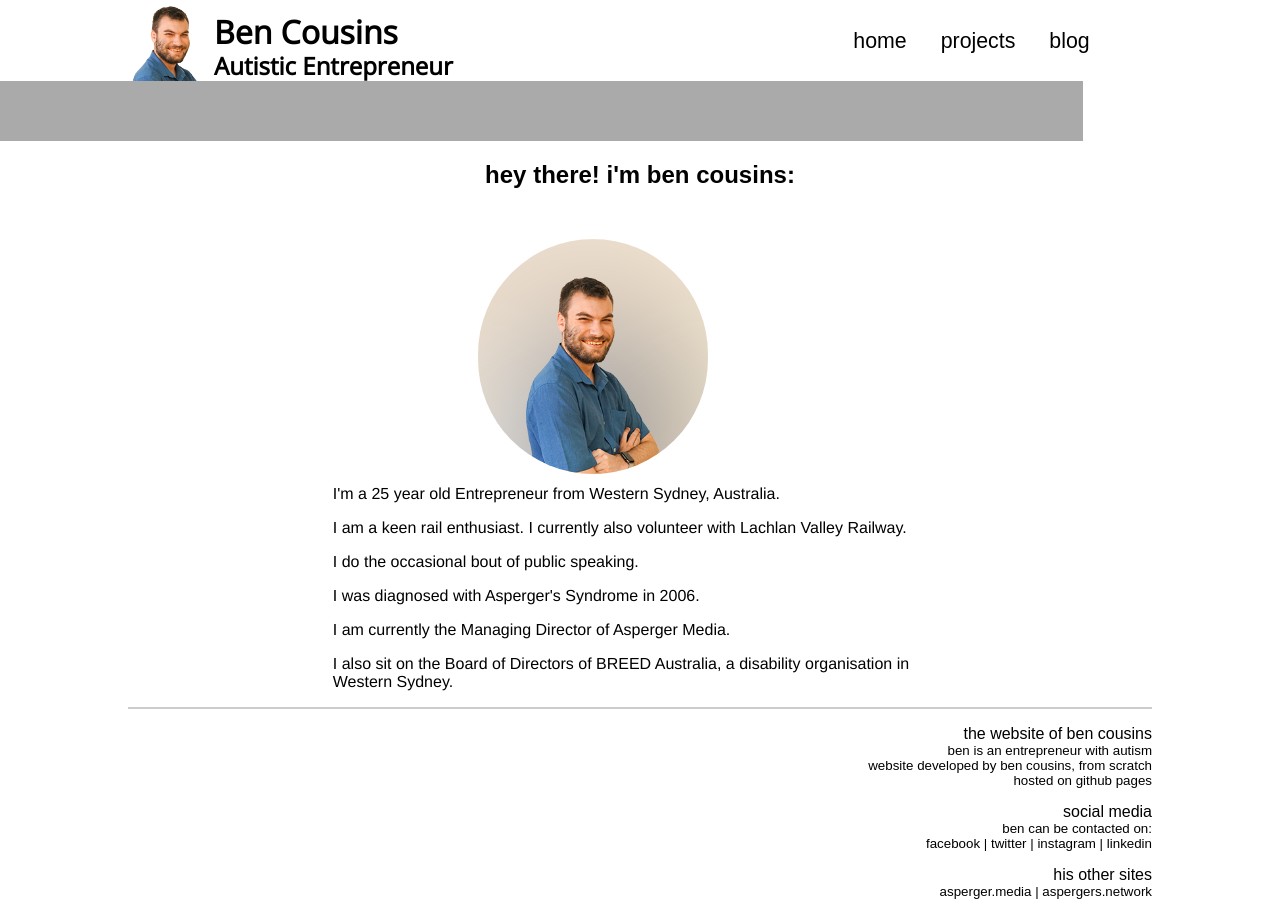
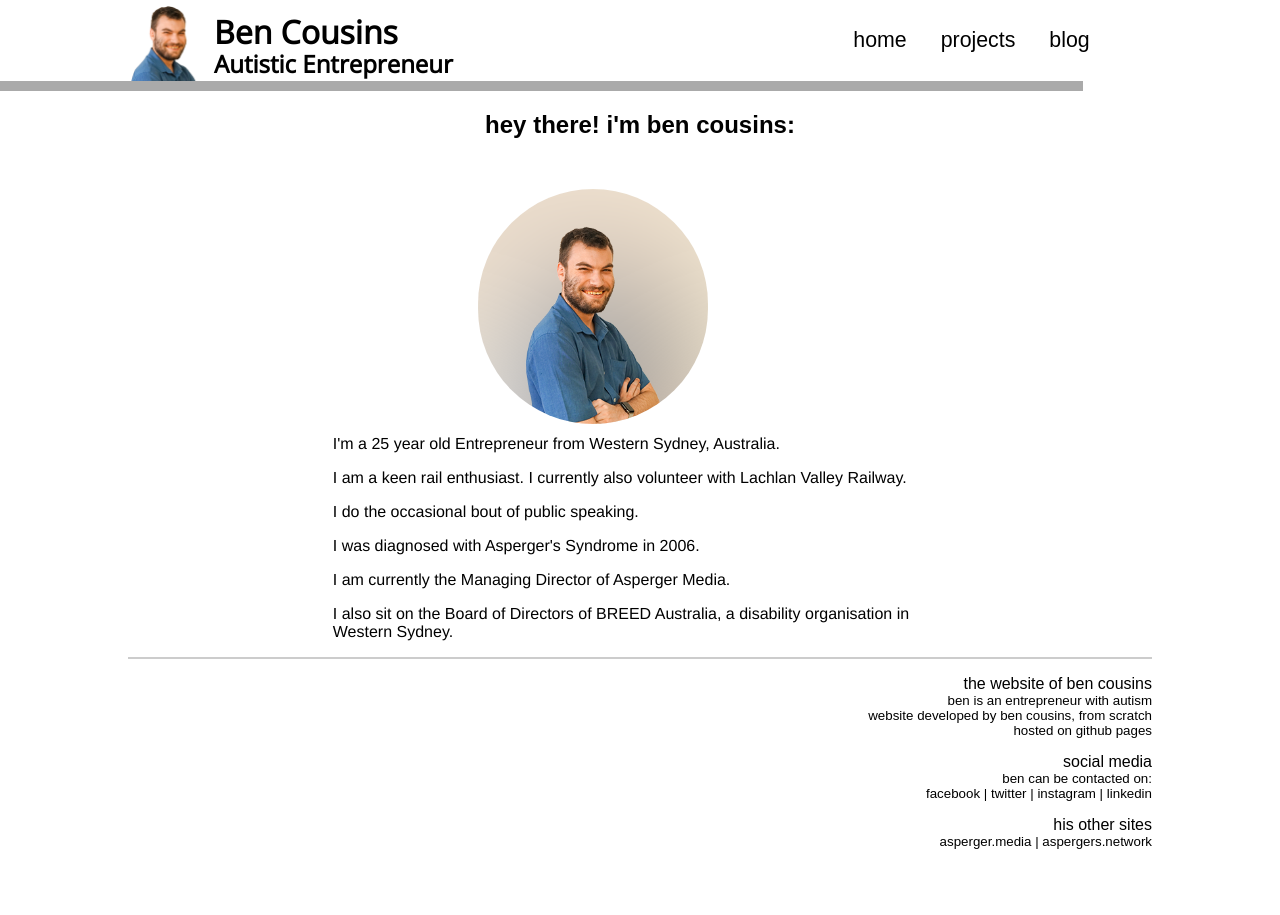
Before and after one commit to s3gunzel/bcousins.github.io, a Jekyll site: the page built from index.html, in a window 1280 px wide. Built offline with Jekyll 4.4.1, drawn with Linux system fonts in a browser that asks for light colours; some web fonts are replaced.

Commit message:
Updated header design

```diff
--- a/static/css/bdcidau.css
+++ b/static/css/bdcidau.css
@@ -25,23 +25,23 @@
 
 #header #bdc-logo {
     width:80%;
-    line-height: 131px;
+    line-height: 75px;
     float:left;
-    background-image: url(/static/img/bencousinstransp.png);
+    background-image: url(/static/img/bencousinstranspshort.png);
     background-size: contain;
     background-repeat: no-repeat;
 }
 
 #header h1{
     margin-left: 86px;
-    margin-top: -127px;
+    margin-top: -71px;
     font-family: 'open sans', sans-serif;
     float: left;
 }
 
 #header h2{
     margin-left: 86px;
-    margin-top: -88px;
+    margin-top: -34px;
     font-family: 'open sans', sans-serif;
     float: left;
 }
@@ -82,7 +82,7 @@
 
 #navbar{
     width: 160%;
-    height: 60px;
+    height: 10px;
     margin-left: -965px;
     background-color:#aaa;
     color:#000;
@@ -93,7 +93,7 @@
 
 #header #nav-actual{
     margin-right: -18%;
-    margin-top: -125px;
+    margin-top: -70px;
     width: 500px;
     float: right;
 }
@@ -130,7 +130,7 @@
     width:80%;
     max-width:1150px;
     margin: 0 auto;
-    margin-top: 80px;
+    margin-top: 30px;
     border-bottom: 1px solid #ccc;
 }
 
```
Also changed, not shown: static/img/._bencousinstransp.png (added), static/img/._bencousinstranspshort.png (added), static/img/bencousinstranspshort.png (added), 3 other files.
